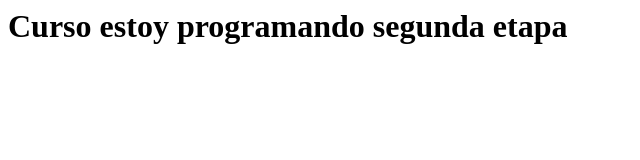
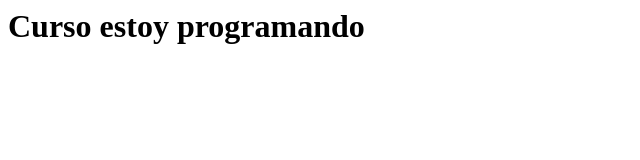
Before and after one commit to eugeniograffigna/PortfolioFrontEnd, a plain HTML site: page Index.html in a window 1280 px wide. Shown: the whole page, without its empty margins (0-640 px from the left). Drawn offline with Linux system fonts and the light colour scheme.

Commit message:
Actualizacion

```diff
--- a/Index.html
+++ b/Index.html
@@ -1 +1 @@
-<h1>Curso estoy programando segunda etapa</h1>
+<h1>Curso estoy programando</h1>
```
